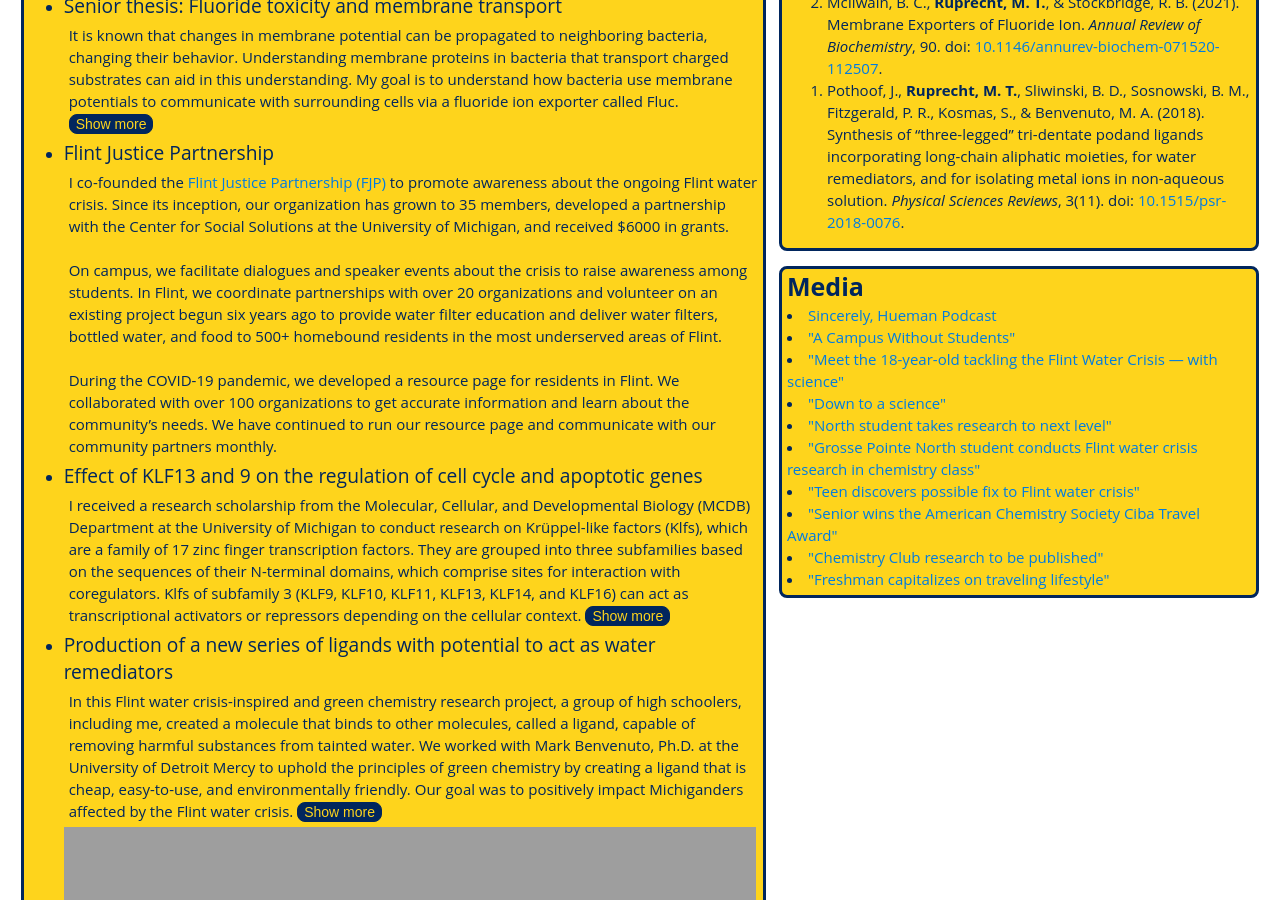
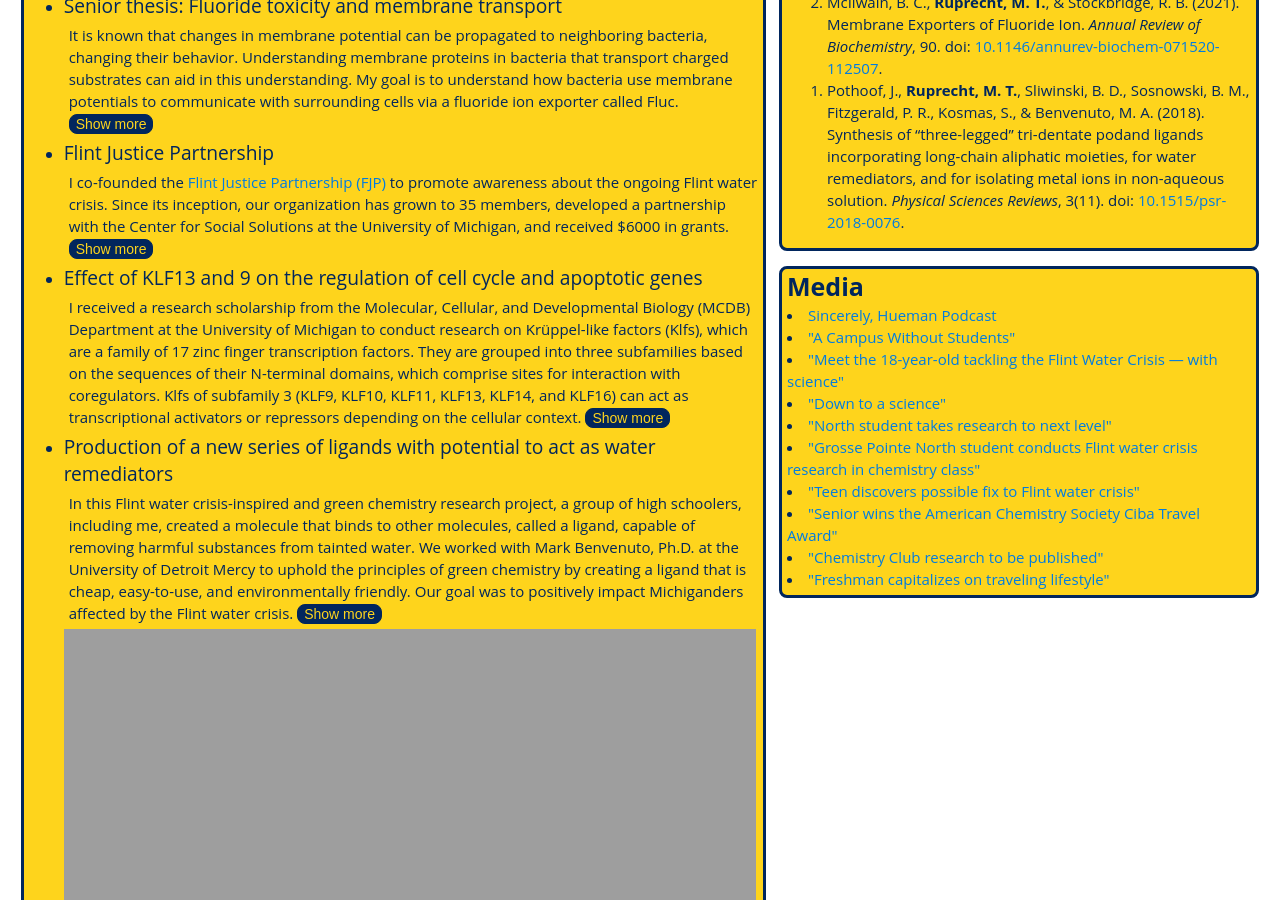
Before and after one commit to MichalRuprecht/michalruprecht.github.io, a Jekyll site: the page built from index.html, in a window 1280 px wide and 900 px high, scrolled down 1102 px. Built offline with Jekyll 4.4.1, drawn with Linux system fonts in a browser that asks for light colours.

Commit message:
Update index.html

```diff
--- a/index.html
+++ b/index.html
@@ -23,7 +23,7 @@ title: Home - Michal Ruprecht
               <h3>
                 It is known that changes in membrane potential can be propagated to neighboring bacteria, changing their behavior. Understanding membrane proteins in bacteria that transport charged substrates can aid in this understanding. My goal is to understand how bacteria use membrane potentials to communicate with surrounding cells via a fluoride ion exporter called Fluc.
                 <button class="collapsible"></button><div class="content">
-                  Fluoride anions (F-) are ubiquitous in the environment. Membrane-permeable HF (pKa=3.4) in the environment (~5.5 pH) diffuses into the cytoplasm (~7 pH) under acidic conditions where it then dissociates into F- at neutral pH, leading to an accumulation of F-. This phenomenon is called the weak acid accumulation effect. To combat this effect, microorganisms use F- exporters like Fluc to maintain levels below inhibitory concentrations. Two important features of Fluc channels differentiate them from other ion channels. 1)Fluc channels are unusually specific for F- over Cl- and 2)its dual-topology dimeric architecture, which is formed by the assembly of two polypeptides in an antiparallel transmembrane orientation.
+                  <br />Fluoride anions (F-) are ubiquitous in the environment. Membrane-permeable HF (pKa=3.4) in the environment (~5.5 pH) diffuses into the cytoplasm (~7 pH) under acidic conditions where it then dissociates into F- at neutral pH, leading to an accumulation of F-. This phenomenon is called the weak acid accumulation effect. To combat this effect, microorganisms use F- exporters like Fluc to maintain levels below inhibitory concentrations. Two important features of Fluc channels differentiate them from other ion channels. 1)Fluc channels are unusually specific for F- over Cl- and 2)its dual-topology dimeric architecture, which is formed by the assembly of two polypeptides in an antiparallel transmembrane orientation.
                   <br /><br />During the pandemic, I worked on solving an x-ray crystal structure of a Fluc channel. I used data collected by Stockbridge Lab postdoctoral fellow Dr. Ben McIlwain. My thesis will also involve a structural analysis of the channels.
                   <br /><br />I plan to use electrophysiology to gain a better understanding of how bacteria transport charged substrates to modulate membrane potential. I will use electrophysiology to understand how ion channels distinguish between F- and chloride ions. I will use mutagenesis to identify mutants that reduce selectivity. Since Fluc channels are so selective for F-, Fluc channels are good model systems for understanding anion selectivity by ion channels.
               </h3>
@@ -31,6 +31,7 @@ title: Home - Michal Ruprecht
             <li><big>Flint Justice Partnership</big>
               <h3>
                 I co-founded the <a href="https://umichfjp.github.io" target="_blank">Flint Justice Partnership (FJP)</a> to promote awareness about the ongoing Flint water crisis. Since its inception, our organization has grown to 35 members, developed a partnership with the Center for Social Solutions at the University of Michigan, and received $6000 in grants.
+                <button class="collapsible"></button><div class="content">
                 <br /><br />On campus, we facilitate dialogues and speaker events about the crisis to raise awareness among students. In Flint, we coordinate partnerships with over 20 organizations and volunteer on an existing project begun six years ago to provide water filter education and deliver water filters, bottled water, and food to 500+ homebound residents in the most underserved areas of Flint.
                 <br><br />During the COVID-19 pandemic, we developed a resource page for residents in Flint. We collaborated with over 100 organizations to get accurate information and learn about the community’s needs. We have continued to run our resource page and communicate with our community partners monthly.
               </h3>
@@ -39,7 +40,7 @@ title: Home - Michal Ruprecht
               <h3>
                 I received a research scholarship from the Molecular, Cellular, and Developmental Biology (MCDB) Department at the University of Michigan to conduct research on Krüppel-like factors (Klfs), which are a family of 17 zinc finger transcription factors. They are grouped into three subfamilies based on the sequences of their N-terminal domains, which comprise sites for interaction with coregulators. Klfs of subfamily 3 (KLF9, KLF10, KLF11, KLF13, KLF14, and KLF16) can act as transcriptional activators or repressors depending on the cellular context.
                 <button class="collapsible"></button><div class="content">
-                  It is well known that KLF9 has important functions in the postnatal development of the central nervous system, it promotes and maintains the differentiated state of neurons, and is thus implicated in the loss of regenerative capacity of adult mammalian neurons. KLF13, similar to KLF9, inhibits the neurite outgrowth of the adult mouse hippocampus-derived cell line HT22 and axons of hippocampal neurons in primary cultures. It was recently discovered that KLF 9 and 13 down-regulate the cAMP pathway, important in regenerative responses of neurons to injury. We found that KLF 9 could block neurite outgrowth induced by the cAMP pathway.
+                  <br />It is well known that KLF9 has important functions in the postnatal development of the central nervous system, it promotes and maintains the differentiated state of neurons, and is thus implicated in the loss of regenerative capacity of adult mammalian neurons. KLF13, similar to KLF9, inhibits the neurite outgrowth of the adult mouse hippocampus-derived cell line HT22 and axons of hippocampal neurons in primary cultures. It was recently discovered that KLF 9 and 13 down-regulate the cAMP pathway, important in regenerative responses of neurons to injury. We found that KLF 9 could block neurite outgrowth induced by the cAMP pathway.
                   <br><br />The objective of the project was to discover the mechanism of how KLF 9 and 13 block the cAMP pathway. We investigated the regulation of <i>Calm3</i>, <i>Prkaca</i>, and <i>Rap1a</i> promoters by KLF 9 and 13.
               </h3>
             </li>
@@ -47,7 +48,7 @@ title: Home - Michal Ruprecht
               <h3>
                 In this Flint water crisis-inspired and green chemistry research project, a group of high schoolers, including me, created a molecule that binds to other molecules, called a ligand, capable of removing harmful substances from tainted water. We worked with Mark Benvenuto, Ph.D. at the University of Detroit Mercy to uphold the principles of green chemistry by creating a ligand that is cheap, easy-to-use, and environmentally friendly. Our goal was to positively impact Michiganders affected by the Flint water crisis.
                 <button class="collapsible"></button><div class="content">
-                  Our research showed that if our ligand could pull metal ions into a nonpolar solution called monoglyme, it should be able to pull metal ions out of aqueous solution.
+                  <br />Our research showed that if our ligand could pull metal ions into a nonpolar solution called monoglyme, it should be able to pull metal ions out of aqueous solution.
                   <br /><br />I received the 2017 American Chemical Society Ciba Travel Grant in Green Chemistry as the first high schooler recipient. This grant covered the costs for me to attend the American Chemical Society National Meeting in Boston, Massachusetts. My abstract was accepted into the Sci-Mix and Division of Environmental Chemistry poster sessions of the national conference, with the Sci-Mix poster session consisting of abstracts selected by division program chairs and representing the most exceptional abstracts submitted to participating divisions.
                   <br /><br />Our research was published in <a href="https://michalruprecht.com/assets/poster/flint_paper.pdf" target="_blank"><I>Physical Sciences Reviews</i></a>.
                   <br /><br />Additional information: My group and I also presented at the ACS Central Regional Conference in Dearborn, Michigan as the only high school group there. <a href="https://gpnchemclub.weebly.com/uploads/9/2/1/3/92132418/abstract158.pdf" target="_blank">Click here to view our abstract from the conference</a>.
@@ -65,7 +66,7 @@ title: Home - Michal Ruprecht
               <h3>
                 I cold-called over 100 professors about research positions that interested me and I chose to work alongside Shunbin Xu, M.D., Ph.D. at the Wayne State University School of Medicine to conduct immunology-focused research. microRNA is a newly acknowledged level of gene expression regulation and bacterial keratitis is a corneal infection caused by bacteria commonly affecting contact-lens wearers. We specifically examined pseudomonas aeruginosa-induced keratitis, which causes blindness and visual disabilities.
                 <button class="collapsible"></button><div class="content">
-                  We focused on the role of the microRNA-183/96/182 cluster and the ways in which it helps regulate the innate immune response to pseudomonas aeruginosa-induced keratitis infection. We also examined the potential of the anti-microRNAs, which are found in the cluster knockdown, to shield the cornea from unfavorable effects of the disease. Our research is aimed to identify new treatment strategies and therapeutic targets for the disease and other antibiotic-resistant bacterial infections and tumors that bypass the immune system.
+                  <br />We focused on the role of the microRNA-183/96/182 cluster and the ways in which it helps regulate the innate immune response to pseudomonas aeruginosa-induced keratitis infection. We also examined the potential of the anti-microRNAs, which are found in the cluster knockdown, to shield the cornea from unfavorable effects of the disease. Our research is aimed to identify new treatment strategies and therapeutic targets for the disease and other antibiotic-resistant bacterial infections and tumors that bypass the immune system.
               </h3>
             </li>
           </ul>
```
